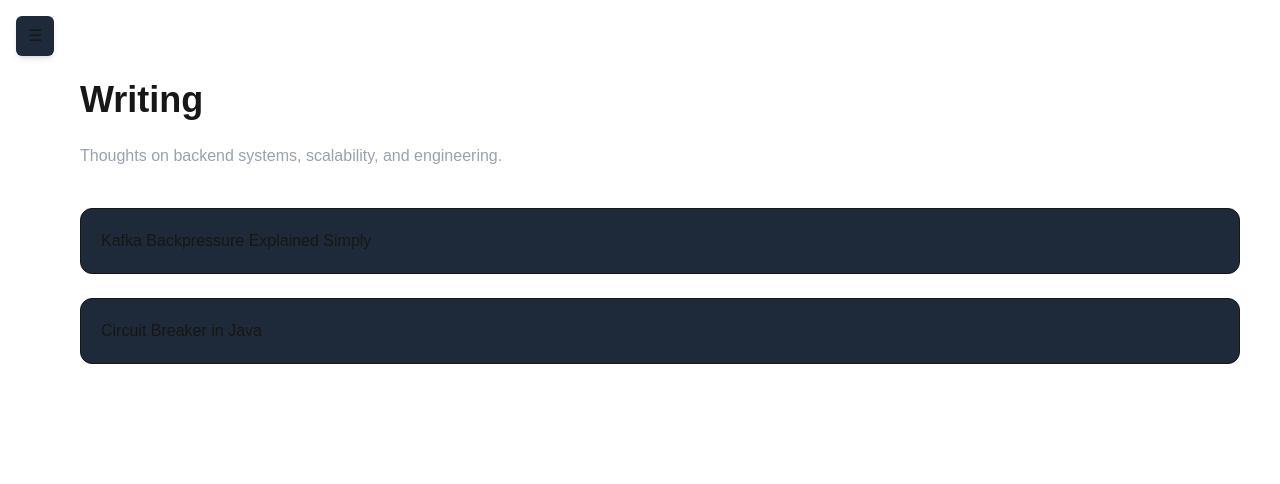
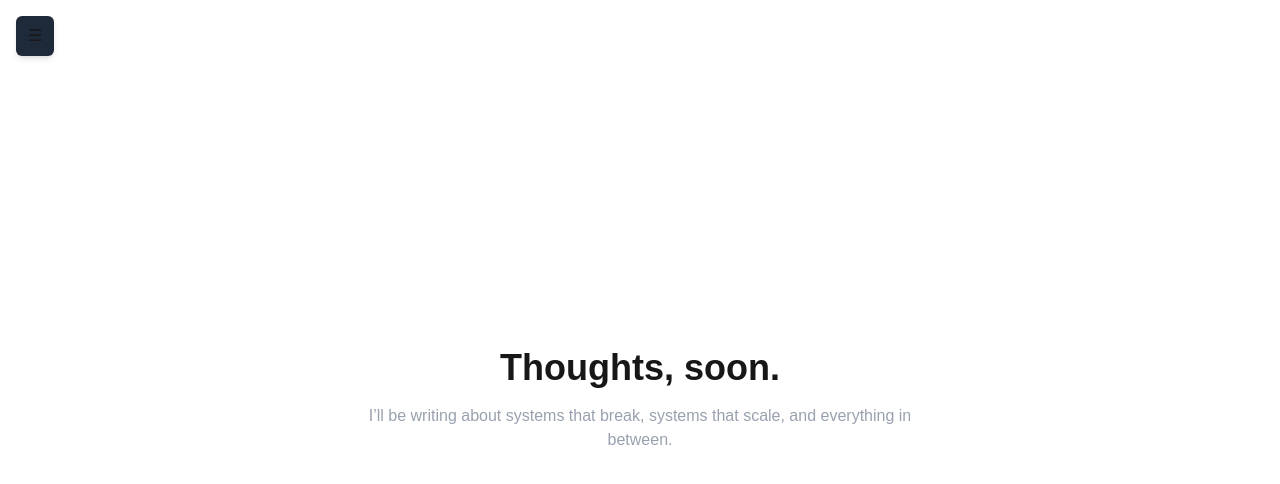
Before and after one commit to HimanshutheHR/My-Portfolio, a Next.js app: page /blog in a window 1280 px wide. Shown: the top 484 px of the page. Built offline with nearby package versions, Linux system fonts and the light colour scheme.

Commit message:
fourth  commit

```diff
--- a/app/blog/page.tsx
+++ b/app/blog/page.tsx
@@ -1,36 +1,20 @@
 export default function Blog() {
   return (
-    <main className="px-10 py-12 pt-20 pl-20">
+    <main className="min-h-screen flex items-center justify-center px-6">
 
-      <h1 className="text-4xl font-bold mb-6">Writing</h1>
+      <div className="text-center max-w-xl">
 
-      <p className="text-gray-400 mb-10">
-        Thoughts on backend systems, scalability, and engineering.
-      </p>
+        <h1 className="text-4xl font-bold mb-4">
+          Thoughts, soon.
+        </h1>
 
-      <div className="space-y-6">
-
-        {[
-          {
-            title: "Kafka Backpressure Explained Simply",
-            link: "https://medium.com/your-link-1",
-          },
-          {
-            title: "Circuit Breaker in Java",
-            link: "https://medium.com/your-link-2",
-          },
-        ].map((blog, i) => (
-          <a
-            key={i}
-            href={blog.link}
-            target="_blank"
-            className="block p-5 border rounded-xl bg-gray-800 hover:shadow-lg hover:-translate-y-1 transition"
-          >
-            {blog.title}
-          </a>
-        ))}
+        <p className="text-gray-400">
+          I’ll be writing about systems that break, systems that scale,
+          and everything in between.
+        </p>
 
       </div>
+
     </main>
   );
 }
```
